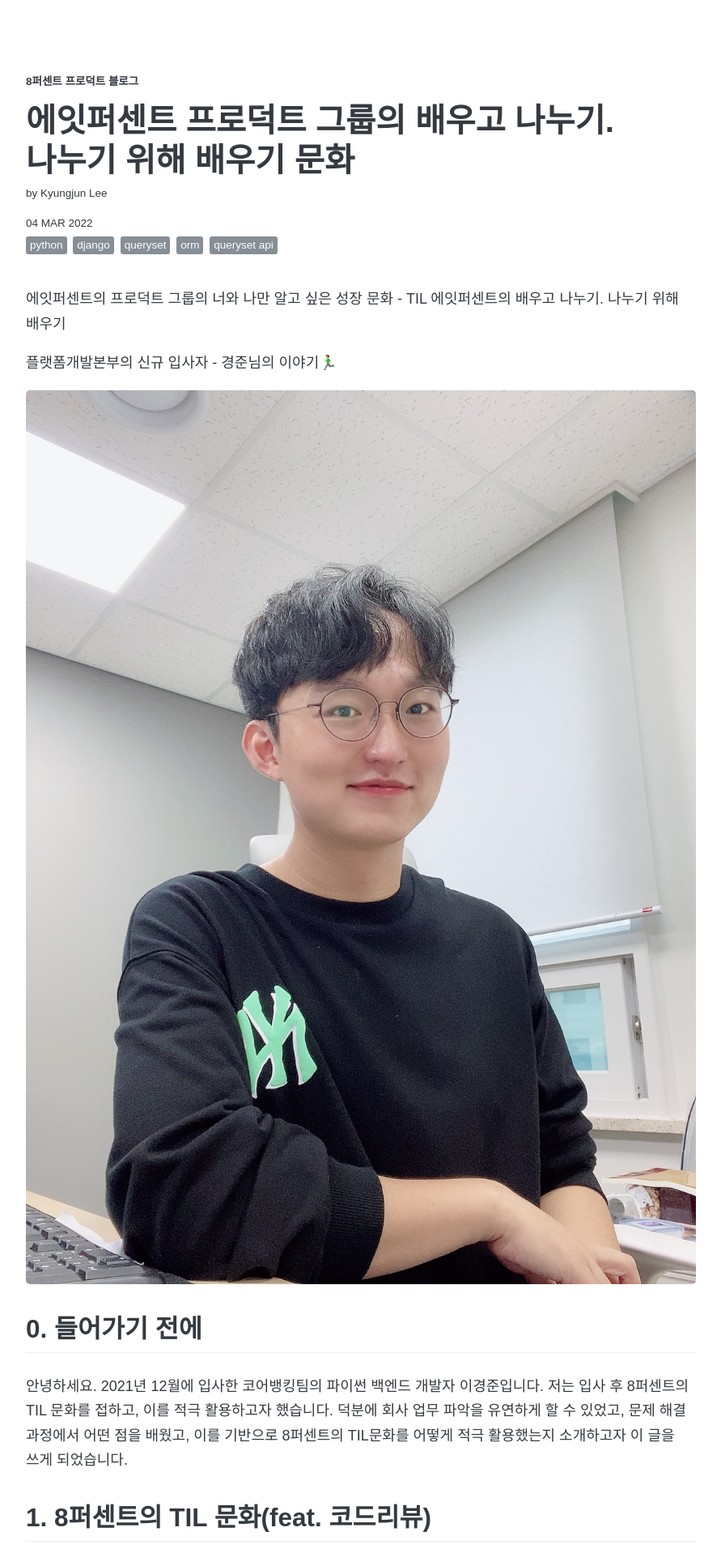
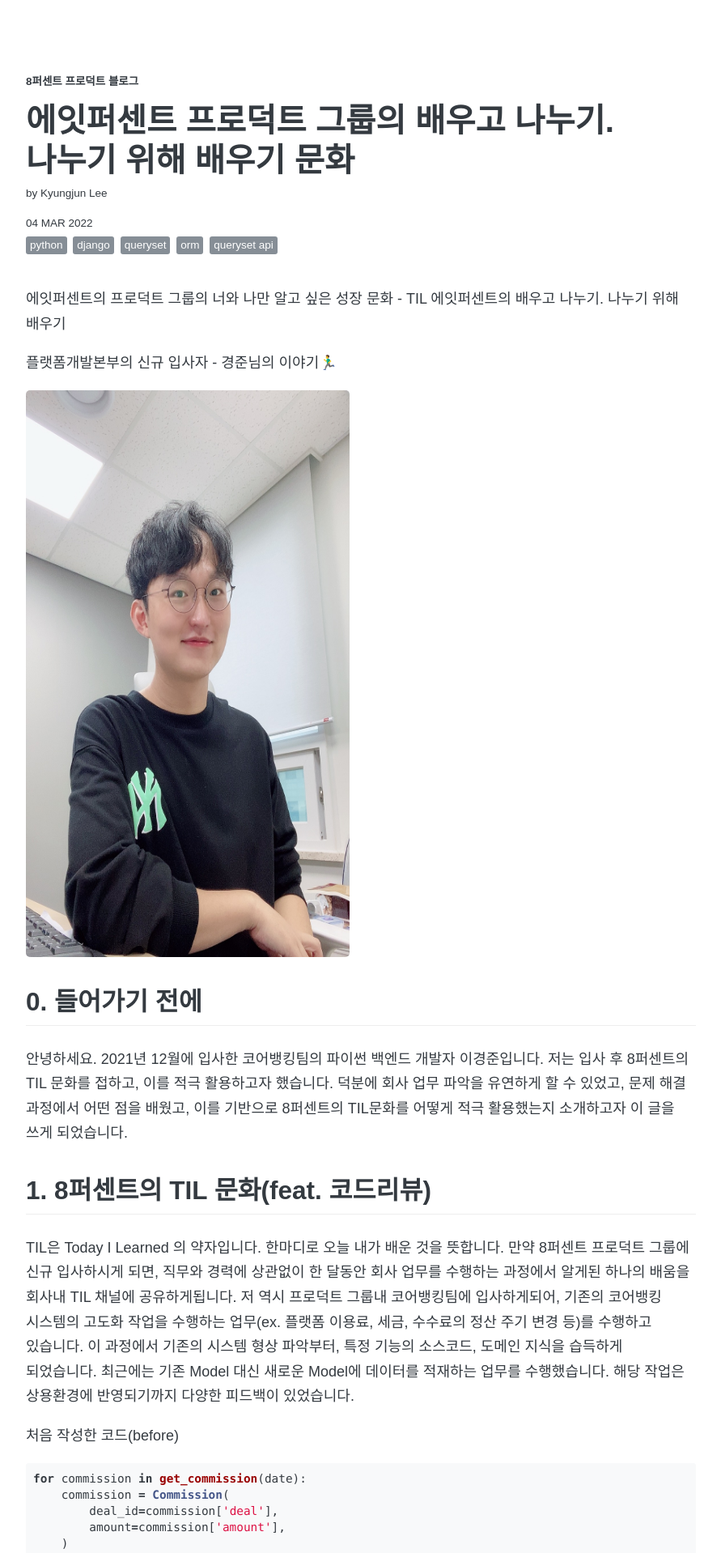
Before and after one commit to 8percent/8percent.github.io, a Jekyll site: the page built from _posts/2022-03-02-TIL_culture.md, in a window 1280 px wide. Shown: the top 1918 px of the page at 81% size, without its empty margins (194-1085 px from the left). Built offline with Jekyll 4.4.1, drawn with Linux system fonts in a browser that asks for light colours; some web fonts are replaced.

Commit message:
CHG: image resize

```diff
--- a/_posts/2022-03-02-TIL_culture.md
+++ b/_posts/2022-03-02-TIL_culture.md
@@ -12,7 +12,7 @@ comments: true
 
 플랫폼개발본부의 신규 입사자 - 경준님의 이야기🏃‍♂️
 
-![경준님](/images/kyungjun.jpeg)
+![경준님](/images/kyungjun.jpeg){: width="400" height="700"}
 
 ## 0. 들어가기 전에
 
```
